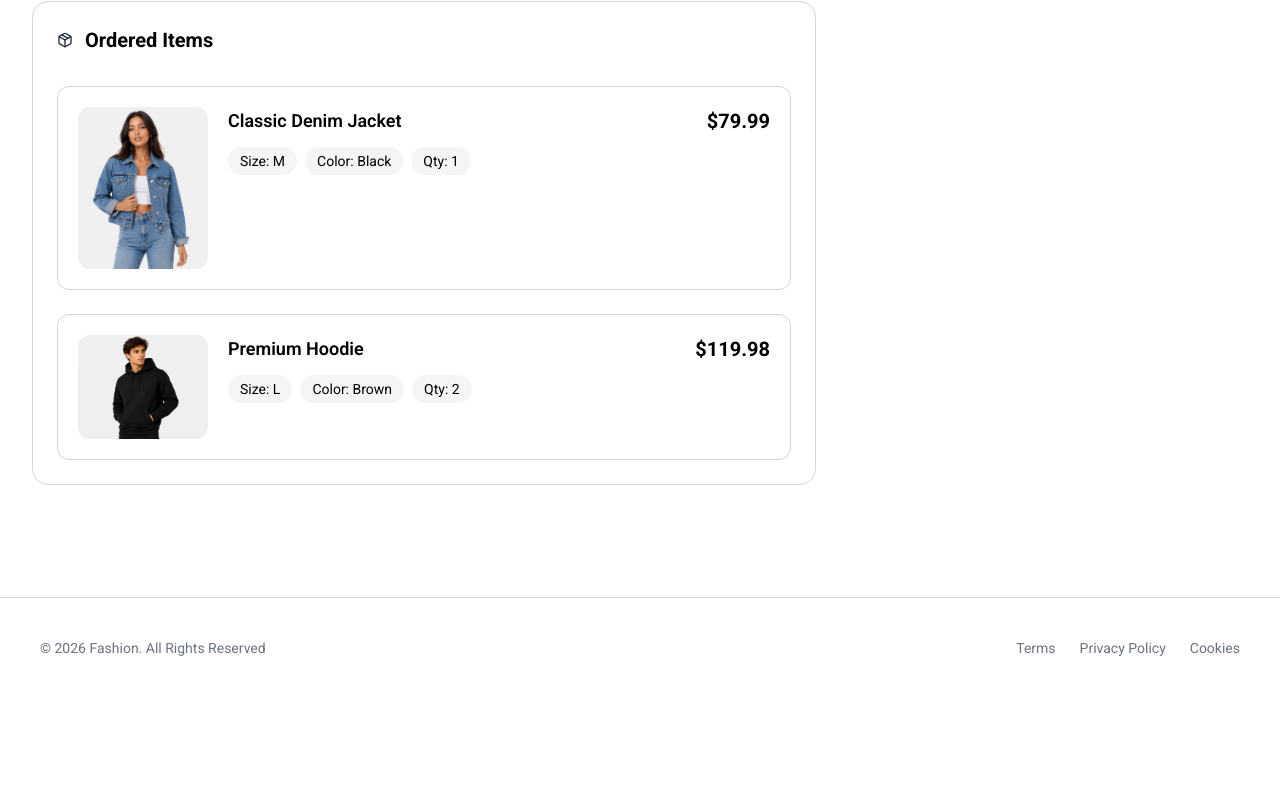
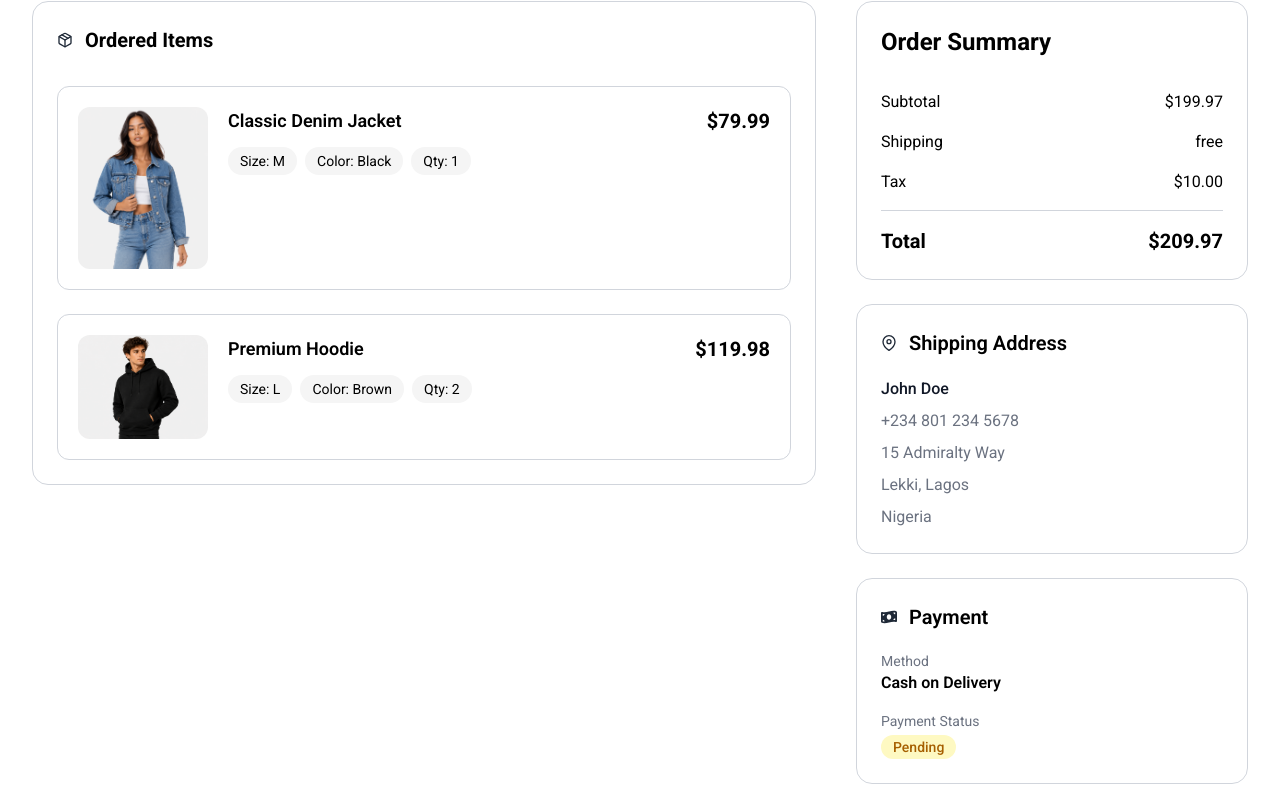
Before and after one commit to creativeloc/nextjs-estore2026, a Next.js app: page /account/orders/1 in a window 1280 px wide. Shown: the part 390-1200 px from the top of the page. Before the commit the page ends 1088 px from the top, so only its background shows below. Built offline with nearby package versions, Linux system fonts and the light colour scheme.

Commit message:
added right of order detal page ui

```diff
--- a/src/app/(protected)/account/orders/[orderId]/page.tsx
+++ b/src/app/(protected)/account/orders/[orderId]/page.tsx
@@ -2,7 +2,9 @@ import FrontendLayout from "@/components/layouts/FrontendLayout"
 import BreadCrumb from "@/components/ui/BreadCrumb"
 import Button from "@/components/ui/Button"
 import Image from "next/image"
-import { FiArrowLeft, FiPackage } from "react-icons/fi"
+import Link from "next/link"
+import { FaMoneyBillWave } from "react-icons/fa6"
+import { FiArrowLeft, FiMapPin, FiPackage } from "react-icons/fi"
 
 const order = {
   id: "ORD-8FK2P9",
@@ -21,7 +23,7 @@ const order = {
     lastName: "Doe",
     phone: "+234 801 234 5678",
     street: "15 Admiralty Way",
-    City: "Lekki",
+    city: "Lekki",
     state: "Lagos",
     country: "Nigeria"
   },
@@ -75,6 +77,7 @@ export default function OrderDetailPage() {
         {/* header */}
         <div className="mt-8 flex flex-col gap-5 rounded-2xl border border-border p-6 md:flex-row md:items-center md:justify-between">
           <div>
+            <Link href="/account/orders">
               <Button
                 variant="outline"
                 className="mb-5"
@@ -82,6 +85,7 @@ export default function OrderDetailPage() {
               >
                 Back to Orders
               </Button>
+            </Link>
 
             <h2 className="text-3xl font-bold">{order.id}</h2>
 
@@ -149,6 +153,76 @@ export default function OrderDetailPage() {
           </div>
 
           {/* right */}
+          <div className="space-y-6 lg:sticky lg:top-24 lg:h-fit">
+            {/* Summary */}
+            <div className="rounded-2xl border border-border p-6">
+              <h2 className="text-2xl font-bold">Order Summary</h2>
+
+              <div className="mt-8 space-y-4">
+                <div className="flex justify-between">
+                  <span>Subtotal</span>
+                  <span>${order.subtotal.toFixed(2)}</span>
+                </div>
+                <div className="flex justify-between">
+                  <span>Shipping</span>
+                  <span>free</span>
+                </div>
+                <div className="flex justify-between">
+                  <span>Tax</span>
+                  <span>${order.tax.toFixed(2)}</span>
+                </div>
+
+                <div className="flex justify-between border-t border-border pt-4 text-xl font-bold">
+                  <span>Total</span>
+                  <span>${order.total.toFixed(2)}</span>
+                </div>
+              </div>
+            </div>
+
+            {/* Shipping */}
+            <div className="rounded-2xl border border-border p-6">
+              <div className="flex items-center gap-3">
+                <FiMapPin className="text-primary" />
+
+                <h2 className="text-xl font-semibold">Shipping Address</h2>
+              </div>
+
+              <div className="mt-5 space-y-2 text-muted-foreground">
+                <p className="font-medium text-foreground">
+                  {order.address.firstName} {order.address.lastName}
+                </p>
+                <p>{order.address.phone}</p>
+                <p>{order.address.street}</p>
+                <p>
+                  {order.address.city}, {order.address.state}
+                </p>
+                <p>{order.address.country}</p>
+              </div>
+            </div>
+
+            <div className="rounded-2xl border border-border p-6">
+              <div className="flex items-center gap-3">
+                <FaMoneyBillWave className="text-primary" />
+
+                <h2 className="text-xl font-semibold">Payment</h2>
+              </div>
+
+              <div className="mt-5 space-y-4">
+                <div>
+                  <p className="text-sm text-muted-foreground">Method</p>
+                  <p className="font-semibold">{order.paymentMethod}</p>
+                </div>
+                <div>
+                  <p className="text-sm text-muted-foreground mb-1">
+                    Payment Status
+                  </p>
+                  <span className="rounded-full bg-yellow-100 px-3 py-1 text-sm font-medium text-yellow-700">
+                    {order.paymentStatus}
+                  </span>
+                </div>
+              </div>
+            </div>
+          </div>
         </div>
       </section>
     </FrontendLayout>
```
Lines whose indentation alone changed are shown as unchanged.
